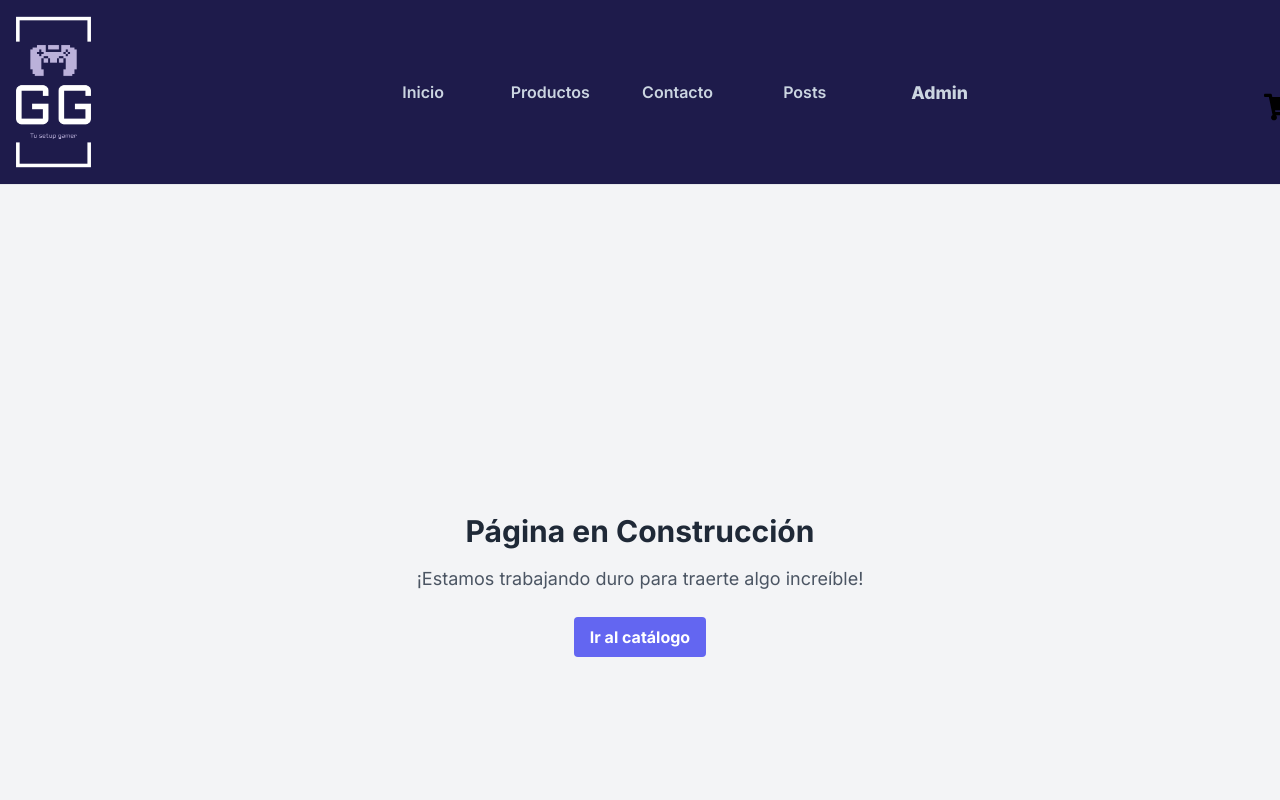
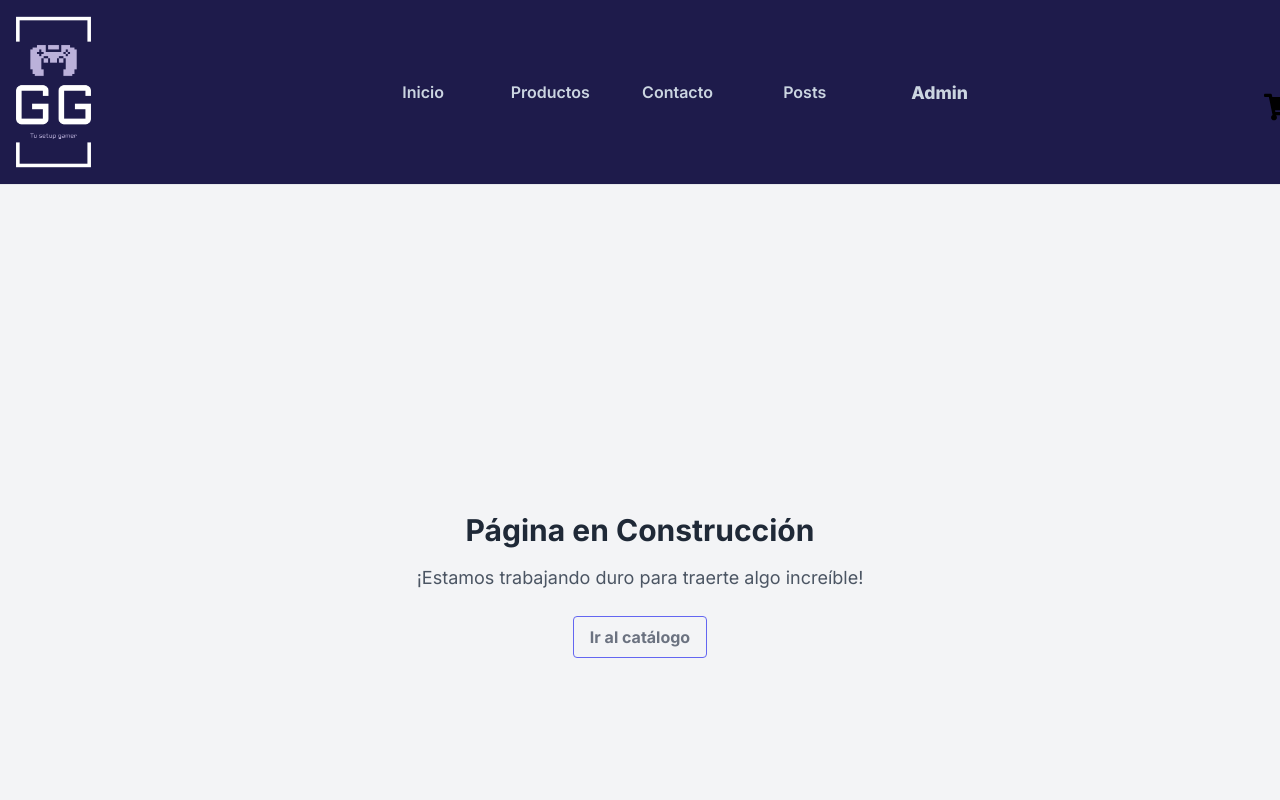
Before and after one commit to LisandroGuerra01/app-coder-next-guerra, a Next.js app: page /admin in a window 1280 px wide. Shown: the top 800 px of the page. Built offline with nearby package versions, Linux system fonts and the light colour scheme; no server answers.

Commit message:
add style a botones

```diff
--- /dev/null
+++ b/app/order/page.js
@@ -0,0 +1,11 @@
+import Order from "../../components/Order.js"
+
+const OrderPage = () => {
+    return (
+        <div className="min-h-screen bg-indigo-100 p-6">
+            <Order />
+        </div>
+    )
+}
+
+export default OrderPage
--- a/app/products/[category]/[slug]/page.js
+++ b/app/products/[category]/[slug]/page.js
@@ -1,4 +1,3 @@
-// import { mockData } from "@/data/products"
 import ProductDetail from "@/components/products/ProductDetail"
 
 const Detail = ({ params }) => {
--- a/components/Button.js
+++ b/components/Button.js
@@ -2,7 +2,7 @@ import React from "react";
 
 const Button = ({ children, className='', ...args }) => {
   return (
-    <button className={`bg-indigo-500 hover:bg-indigo-700 text-white font-bold py-2 px-4 rounded ${className}`} {...args}>
+    <button className={`border border-indigo-500 hover:bg-indigo-200 font-bold py-2 px-4 rounded ${className}`} {...args}>
       {children}
     </button>
   );
--- a/components/CartList.js
+++ b/components/CartList.js
@@ -69,7 +69,9 @@ const CartList = () => {
             <div className="mt-9 flex justify-between">
                 <div>
                     <span className="text-lg font-bold text-gray-600">Total: ${getTotalPrice()}</span>
-                    <Button className="bg-gray-400 text-white px-4 py-2 rounded-md hover:bg-indigo-700 transition duration-300">Ir a pagar</Button>
+                    <Link href={"/order"}>
+                    <button className="border border-indigo-500 text-gray-600 hover:text-gray-100 px-1 py-1 mx-2 rounded-md hover:bg-indigo-500 transition duration-300">Ir a pagar</button>
+                    </Link>
                 </div>
             </div>
             <div className="mt-4">
--- a/components/Counter.js
+++ b/components/Counter.js
@@ -8,9 +8,9 @@ const Counter = ({ counter, setCounter, max }) => {
 
     return (
         <div className="flex items-center gap-3">
-            <Button onClick={decrease} className="active:bg-blue-600">-</Button>
+            <Button onClick={decrease} className="active:bg-indigo-400 hover:text-gray-600 transition duration-300">-</Button>
             <p>{counter}</p>
-            <Button onClick={increase} className="active:bg-blue-600">+</Button>
+            <Button onClick={increase} className="active:bg-indigo-400 hover:text-gray-600 transition duration-300">+</Button>
         </div>
     );
 };
--- /dev/null
+++ b/components/Order.js
@@ -0,0 +1,8 @@
+import React from 'react';
+import UnderConstructionPage from '@/components/UnderConstructionPage';
+
+const Admin = () => {
+  return <UnderConstructionPage />;
+};
+
+export default Admin;
--- a/components/UnderConstructionPage.js
+++ b/components/UnderConstructionPage.js
@@ -9,7 +9,7 @@ const UnderConstructionPage = () => {
     <div className="min-h-screen flex flex-col items-center justify-center bg-gray-100">
       <h1 className="text-3xl font-bold mb-4 text-gray-800">Página en Construcción</h1>
       <p className="text-lg text-gray-600 mb-6">¡Estamos trabajando duro para traerte algo increíble!</p>
-      <Button onClick={() => router.push('/products')}>Ir al catálogo</Button>
+      <Button className='text-gray-500' onClick={() => router.push('/products')}>Ir al catálogo</Button>
     </div>
   );
 };
--- a/components/products/QtySelector.js
+++ b/components/products/QtySelector.js
@@ -19,7 +19,7 @@ const QtySelector = ({ item }) => {
     return (
         <div className="flex flex-col gap-5 mt-4">
             <Counter max={item.stock} counter={quantity} setCounter={setQuantity} />
-            <Button className="active:bg-blue-600" onClick={handleAdd}>Agregar al carrito</Button>
+            <Button className="active:bg-indigo-400 hover:text-gray-600 transition duration-300" onClick={handleAdd}>Agregar al carrito</Button>
         </div>
     )
 }
```
